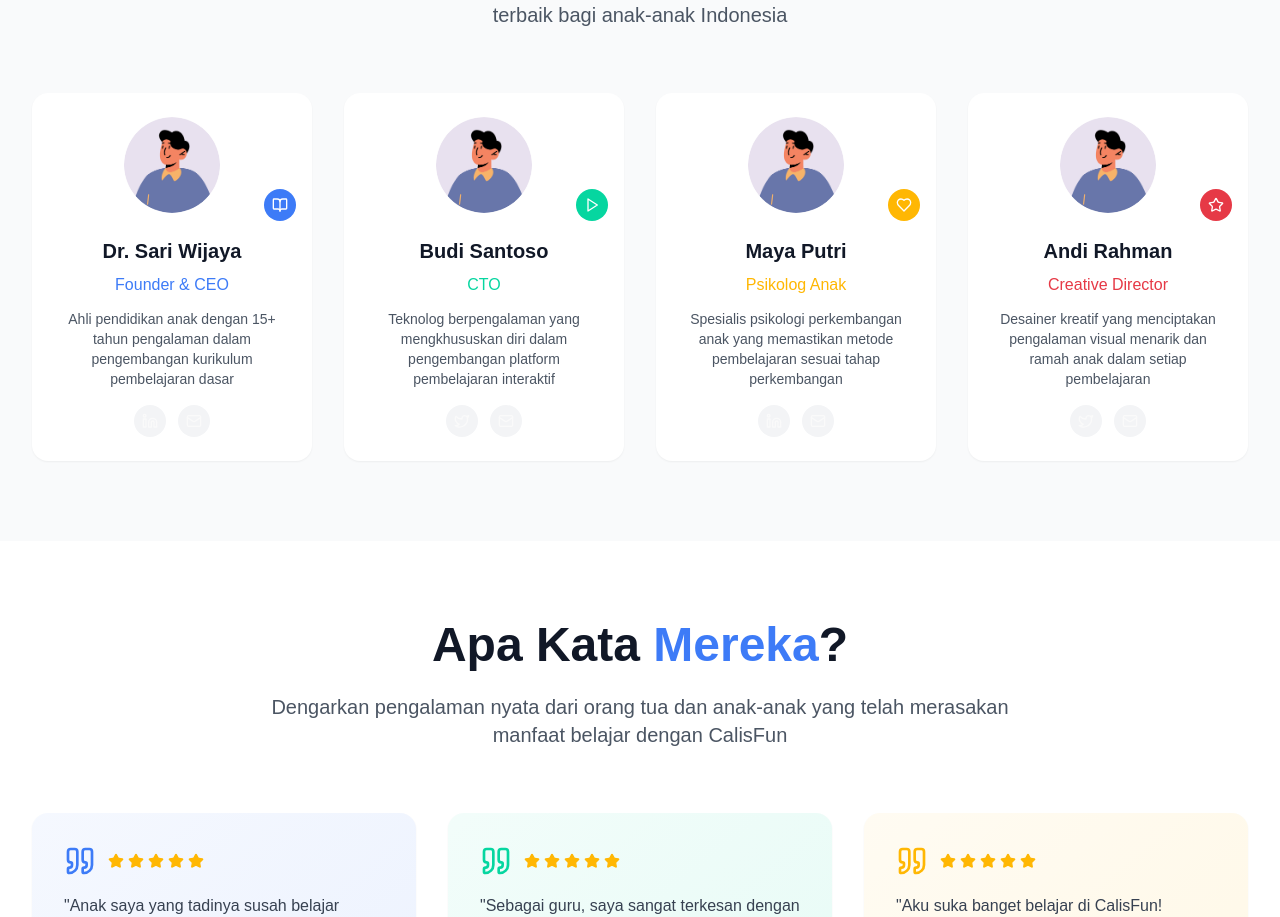
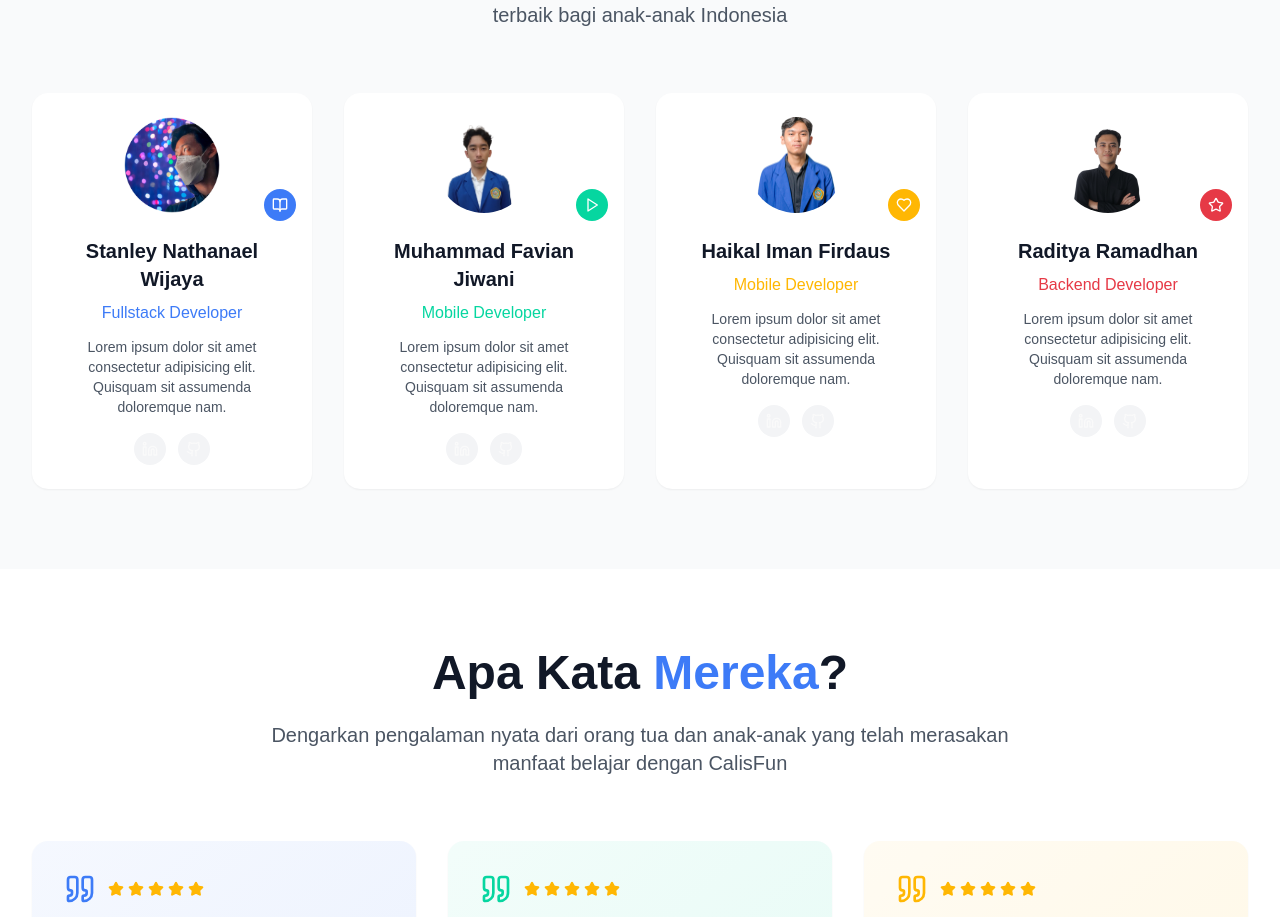
Before and after one commit to StyNW7/CalisFun-Web, a React (Vite) app: page / in a window 1280 px wide. Shown: the part 3070-3987 px from the top of the page. Built offline with nearby package versions, Linux system fonts and the light colour scheme; no server answers.

Commit message:
add team members

```diff
--- a/src/pages/Landing/page.tsx
+++ b/src/pages/Landing/page.tsx
@@ -25,6 +25,7 @@ import {
   MessageCircle,
   Send,
   HelpCircle,
+  Github,
 } from "lucide-react"
 import { useNavigate } from "react-router"
 
@@ -330,7 +331,7 @@ export default function HomePage() {
               <CardContent className="p-6 text-center">
                 <div className="relative mb-6">
                   <img
-                    src="/Images/placeholder/avatar.png?height=120&width=120"
+                    src="/Images/team/Stanley.png?height=120&width=120"
                     alt="Dr. Sari Wijaya"
                     className="w-24 h-24 rounded-full mx-auto object-cover group-hover:scale-105 transition-transform duration-300"
                   />
@@ -338,18 +339,22 @@ export default function HomePage() {
                     <BookOpen className="w-4 h-4 text-white" />
                   </div>
                 </div>
-                <h3 className="text-xl font-bold text-gray-900 mb-2">Dr. Sari Wijaya</h3>
-                <p className="text-[#3D7BF7] font-medium mb-3">Founder & CEO</p>
+                <h3 className="text-xl font-bold text-gray-900 mb-2">Stanley Nathanael Wijaya</h3>
+                <p className="text-[#3D7BF7] font-medium mb-3">Fullstack Developer</p>
                 <p className="text-gray-600 text-sm mb-4">
-                  Ahli pendidikan anak dengan 15+ tahun pengalaman dalam pengembangan kurikulum pembelajaran dasar
+                  Lorem ipsum dolor sit amet consectetur adipisicing elit. Quisquam sit assumenda doloremque nam.
                 </p>
                 <div className="flex justify-center space-x-3">
+                  <a href="https://www.linkedin.com/in/stanley-nathanael-wijaya/" target="_blank">
                     <button className="w-8 h-8 bg-gray-100 hover:bg-[#3D7BF7] hover:text-white rounded-full flex items-center justify-center transition-colors">
                       <Linkedin className="w-4 h-4" />
                     </button>
+                  </a>
+                  <a href="https://github.com/StyNW7" target="_blank">
                     <button className="w-8 h-8 bg-gray-100 hover:bg-[#3D7BF7] hover:text-white rounded-full flex items-center justify-center transition-colors">
-                    <Mail className="w-4 h-4" />
+                      <Github className="w-4 h-4" />
                     </button>
+                  </a>
                 </div>
               </CardContent>
             </Card>
@@ -359,7 +364,7 @@ export default function HomePage() {
               <CardContent className="p-6 text-center">
                 <div className="relative mb-6">
                   <img
-                    src="/Images/placeholder/avatar.png?height=120&width=120"
+                    src="/Images/team/Favian.png?height=120&width=120"
                     alt="Budi Santoso"
                     className="w-24 h-24 rounded-full mx-auto object-cover group-hover:scale-105 transition-transform duration-300"
                   />
@@ -367,18 +372,22 @@ export default function HomePage() {
                     <Play className="w-4 h-4 text-white" />
                   </div>
                 </div>
-                <h3 className="text-xl font-bold text-gray-900 mb-2">Budi Santoso</h3>
-                <p className="text-[#06D6A0] font-medium mb-3">CTO</p>
+                <h3 className="text-xl font-bold text-gray-900 mb-2">Muhammad Favian Jiwani</h3>
+                <p className="text-[#06D6A0] font-medium mb-3">Mobile Developer</p>
                 <p className="text-gray-600 text-sm mb-4">
-                  Teknolog berpengalaman yang mengkhususkan diri dalam pengembangan platform pembelajaran interaktif
+                  Lorem ipsum dolor sit amet consectetur adipisicing elit. Quisquam sit assumenda doloremque nam.
                 </p>
                 <div className="flex justify-center space-x-3">
-                  <button className="w-8 h-8 bg-gray-100 hover:bg-[#06D6A0] hover:text-white rounded-full flex items-center justify-center transition-colors">
-                    <Twitter className="w-4 h-4" />
+                  <a href="https://www.linkedin.com/in/favjiw/" target="_blank">
+                    <button className="w-8 h-8 bg-gray-100 hover:bg-[#3D7BF7] hover:text-white rounded-full flex items-center justify-center transition-colors">
+                      <Linkedin className="w-4 h-4" />
                     </button>
-                  <button className="w-8 h-8 bg-gray-100 hover:bg-[#06D6A0] hover:text-white rounded-full flex items-center justify-center transition-colors">
-                    <Mail className="w-4 h-4" />
+                  </a>
+                  <a href="https://github.com/favjiw" target="_blank">
+                    <button className="w-8 h-8 bg-gray-100 hover:bg-[#3D7BF7] hover:text-white rounded-full flex items-center justify-center transition-colors">
+                      <Github className="w-4 h-4" />
                     </button>
+                  </a>
                 </div>
               </CardContent>
             </Card>
@@ -388,7 +397,7 @@ export default function HomePage() {
               <CardContent className="p-6 text-center">
                 <div className="relative mb-6">
                   <img
-                    src="/Images/placeholder/avatar.png?height=120&width=120"
+                    src="/Images/team/Haikal.png?height=120&width=120"
                     alt="Maya Putri"
                     className="w-24 h-24 rounded-full mx-auto object-cover group-hover:scale-105 transition-transform duration-300"
                   />
@@ -396,18 +405,22 @@ export default function HomePage() {
                     <Heart className="w-4 h-4 text-white" />
                   </div>
                 </div>
-                <h3 className="text-xl font-bold text-gray-900 mb-2">Maya Putri</h3>
-                <p className="text-[#FFB703] font-medium mb-3">Psikolog Anak</p>
+                <h3 className="text-xl font-bold text-gray-900 mb-2">Haikal Iman Firdaus</h3>
+                <p className="text-[#FFB703] font-medium mb-3">Mobile Developer</p>
                 <p className="text-gray-600 text-sm mb-4">
-                  Spesialis psikologi perkembangan anak yang memastikan metode pembelajaran sesuai tahap perkembangan
+                  Lorem ipsum dolor sit amet consectetur adipisicing elit. Quisquam sit assumenda doloremque nam.
                 </p>
                 <div className="flex justify-center space-x-3">
-                  <button className="w-8 h-8 bg-gray-100 hover:bg-[#FFB703] hover:text-white rounded-full flex items-center justify-center transition-colors">
+                  <a href="https://www.linkedin.com/in/haikal-iman-firdaus/" target="_blank">
+                    <button className="w-8 h-8 bg-gray-100 hover:bg-[#3D7BF7] hover:text-white rounded-full flex items-center justify-center transition-colors">
                       <Linkedin className="w-4 h-4" />
                     </button>
-                  <button className="w-8 h-8 bg-gray-100 hover:bg-[#FFB703] hover:text-white rounded-full flex items-center justify-center transition-colors">
-                    <Mail className="w-4 h-4" />
+                  </a>
+                  <a href="https://github.com/Haikalimanf" target="_blank">
+                    <button className="w-8 h-8 bg-gray-100 hover:bg-[#3D7BF7] hover:text-white rounded-full flex items-center justify-center transition-colors">
+                      <Github className="w-4 h-4" />
                     </button>
+                  </a>
                 </div>
               </CardContent>
             </Card>
@@ -417,7 +430,7 @@ export default function HomePage() {
               <CardContent className="p-6 text-center">
                 <div className="relative mb-6">
                   <img
-                    src="/Images/placeholder/avatar.png?height=120&width=120"
+                    src="/Images/team/Raditya.png?height=120&width=120"
                     alt="Andi Rahman"
                     className="w-24 h-24 rounded-full mx-auto object-cover group-hover:scale-105 transition-transform duration-300"
                   />
@@ -425,18 +438,22 @@ export default function HomePage() {
                     <Star className="w-4 h-4 text-white" />
                   </div>
                 </div>
-                <h3 className="text-xl font-bold text-gray-900 mb-2">Andi Rahman</h3>
-                <p className="text-[#E63946] font-medium mb-3">Creative Director</p>
+                <h3 className="text-xl font-bold text-gray-900 mb-2">Raditya Ramadhan</h3>
+                <p className="text-[#E63946] font-medium mb-3">Backend Developer</p>
                 <p className="text-gray-600 text-sm mb-4">
-                  Desainer kreatif yang menciptakan pengalaman visual menarik dan ramah anak dalam setiap pembelajaran
+                  Lorem ipsum dolor sit amet consectetur adipisicing elit. Quisquam sit assumenda doloremque nam.
                 </p>
                 <div className="flex justify-center space-x-3">
-                  <button className="w-8 h-8 bg-gray-100 hover:bg-[#E63946] hover:text-white rounded-full flex items-center justify-center transition-colors">
-                    <Twitter className="w-4 h-4" />
+                  <a href="https://www.linkedin.com/in/radityaaryabudhiramadhan/" target="_blank">
+                    <button className="w-8 h-8 bg-gray-100 hover:bg-[#3D7BF7] hover:text-white rounded-full flex items-center justify-center transition-colors">
+                      <Linkedin className="w-4 h-4" />
                     </button>
-                  <button className="w-8 h-8 bg-gray-100 hover:bg-[#E63946] hover:text-white rounded-full flex items-center justify-center transition-colors">
-                    <Mail className="w-4 h-4" />
+                  </a>
+                  <a href="https://github.com/xturus138" target="_blank">
+                    <button className="w-8 h-8 bg-gray-100 hover:bg-[#3D7BF7] hover:text-white rounded-full flex items-center justify-center transition-colors">
+                      <Github className="w-4 h-4" />
                     </button>
+                  </a>
                 </div>
               </CardContent>
             </Card>
```
Also changed, not shown: public/Images/team/Stanley.jpg (deleted), public/Images/team/Stanley.png (added). Lines whose indentation alone changed are shown as unchanged.
